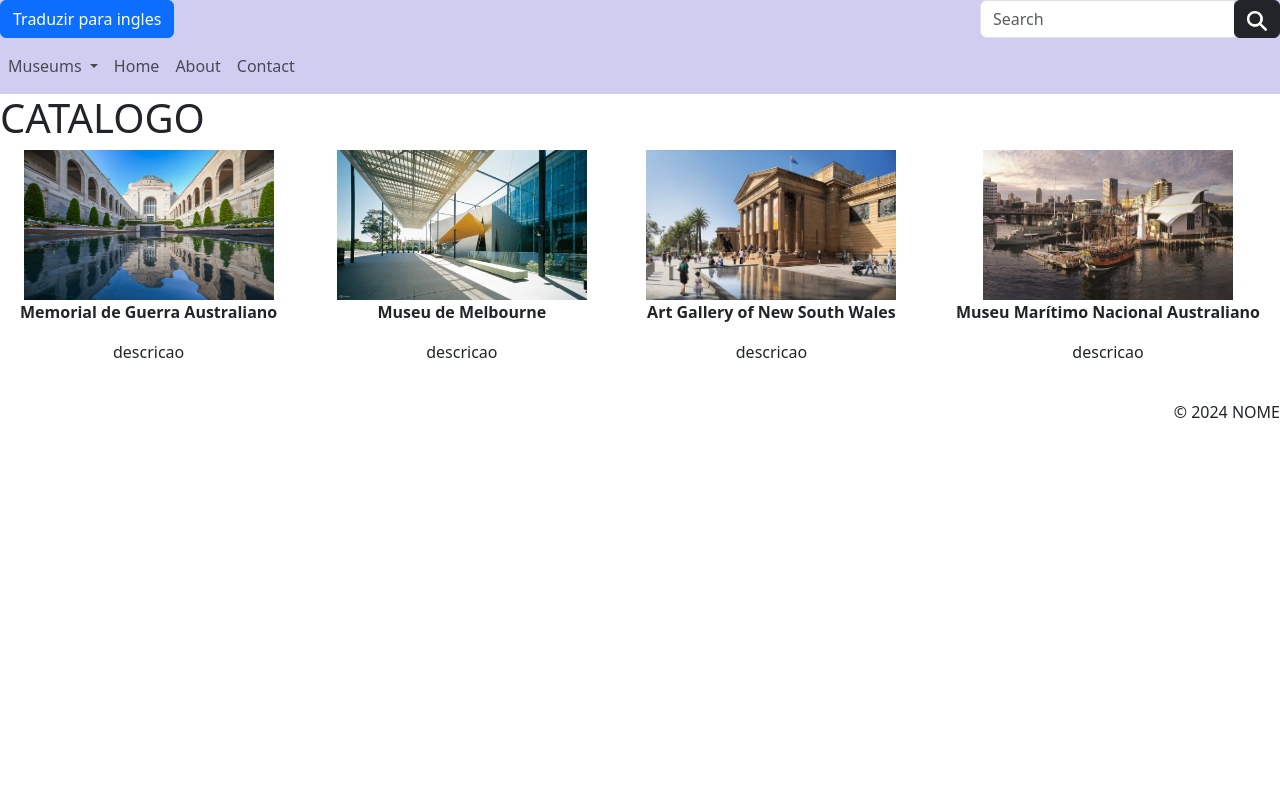
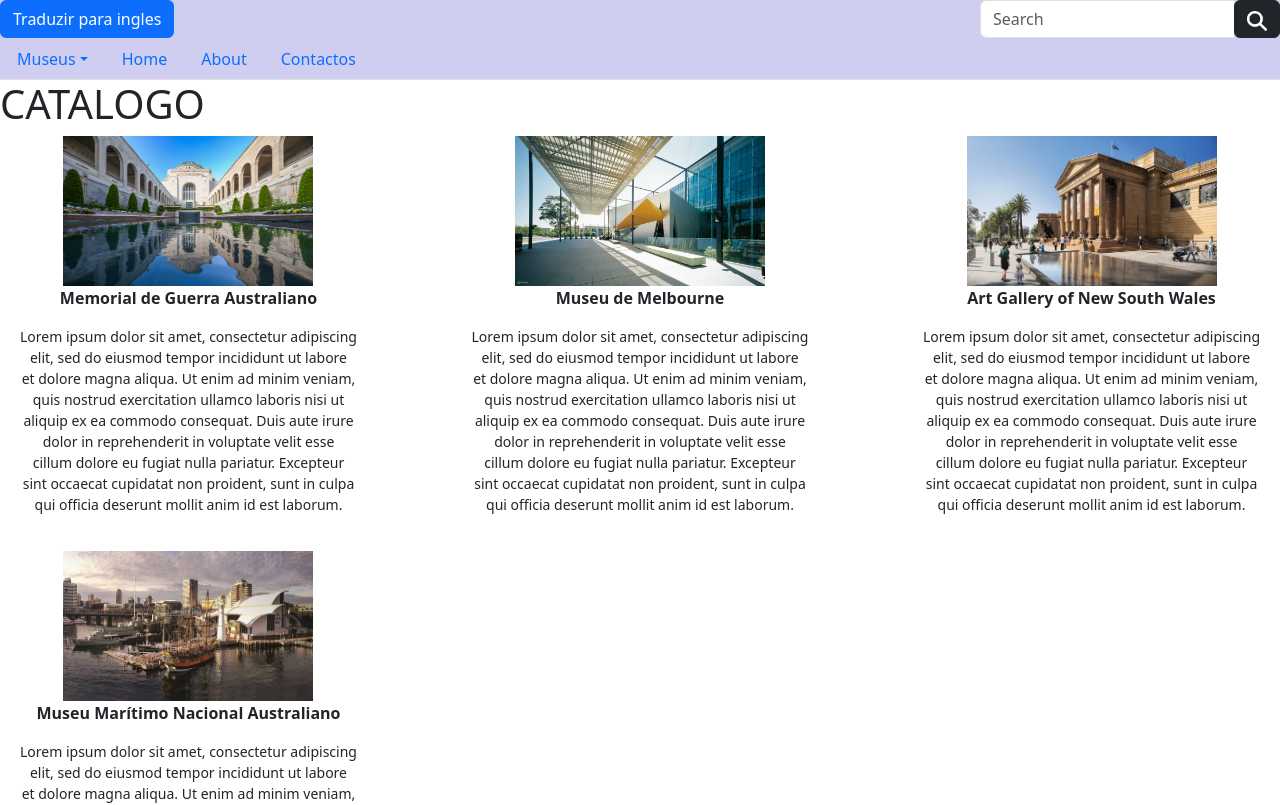
Before and after one commit to pokepark99/Programacao-Web, an Angular app: page / in a window 1280 px wide. Shown: the top 805 px of the page. Built offline with nearby package versions, Linux system fonts and the light colour scheme.

Commit message:
navegacao. O dropdown nao funciona

```diff
--- a/src/app/app.component.css
+++ b/src/app/app.component.css
@@ -15,3 +15,7 @@
 .header {
     background-color: rgb(207, 206, 241);
 }
+
+.descricao {
+    font-size: 14px;
+}
--- a/src/app/app.component.html
+++ b/src/app/app.component.html
@@ -1,8 +1,6 @@
-
     <!--Header-->
     <header class="header">
         <div class="d-flex justify-content-between align-items-center">
-            <!--<button class="btn btn-primary" onclick="traduzirPagina()">Traduzir para ingles</button>-->
             <button class="btn btn-primary" (click)="traduzirPagina()">Traduzir para ingles</button>
             <div class="input-group" style="width: 300px;">
                 <input type="text" class="form-control" placeholder="Search">
@@ -11,46 +9,37 @@
                 </div>
             </div>
         </div>
-        <nav class="navbar navbar-expand-lg navbar-light">
-            <button class="navbar-toggler" type="button" data-toggle="collapse" data-target="#navbarNav" aria-controls="navbarNav" aria-expanded="false" aria-label="Toggle navigation">
-                <span class="navbar-toggler-icon"></span>
-            </button>
-            <div class="collapse navbar-collapse" id="navbarNav">
-                <ul class="navbar-nav">
-                    <li class="nav-item dropdown">
-                        <a class="nav-link dropdown-toggle" href="#" id="navbarDropdown" role="button" data-toggle="dropdown" aria-haspopup="true" aria-expanded="false">
-                            Museums
-                        </a>
-                        <div class="dropdown-menu" aria-labelledby="navbarDropdown">
-                            <a class="dropdown-item" href="#">Louvre</a>
-                            <a class="dropdown-item" href="#">British Museum</a>
-                            <a class="dropdown-item" href="#">Metropolitan Museum of Art</a>
-                            <div class="dropdown-divider"></div>
-                            <a class="dropdown-item" href="#">More Museums...</a>
-                        </div>
+
+        <ul class="nav nav-tabs">
+            <li class="nav-item dropdown" (click)="toggleDropdown()">
+                <a class="nav-link dropdown-toggle" href="" role="button" aria-expanded="false">Museus</a>
+
+                @if(dropdown){
+                    <ul class="dropdown-menu" @if(dropdown)>
+                        <li><a class="dropdown-item" href="#">Action</a></li>
+                        <li><a class="dropdown-item" href="#">Another action</a></li>
+                        <li><a class="dropdown-item" href="#">Something else here</a></li>
+                        <li><hr class="dropdown-divider"></li>
+                        <li><a class="dropdown-item" href="#">Separated link</a></li>
+                      </ul>
+                }
+
               </li>
             <li class="nav-item">
-                        <a class="nav-link" href="#">Home</a>
+              <a class="nav-link" href="">Home</a>
             </li>
             <li class="nav-item">
-                        <a class="nav-link" href="#">About</a>
+              <a class="nav-link" href="">About</a>
             </li>
             <li class="nav-item">
-                        <a class="nav-link" href="#">Contact</a>
+                <a class="nav-link" href="">Contactos</a>
             </li>
         </ul>
-            </div>
-        </nav>
     </header>
 
 
+    <h1>CATALOGO</h1>
 
-
-
-
-    <header>
-        <h1>CATALOGO</h1>
-    </header>
 
     <main>
         <div class = "museus">
@@ -58,14 +47,30 @@
             <div class="museu">
                 <a href = "1.AWM.html"><img src = "../assets/images/Australian War Memorial.jpg" alt = "Memorial de Guerra Australiano" height = "150px" width = "250px"></a>
                 <p><b>Memorial de Guerra Australiano</b></p>
-                <p>descricao</p>
+                <p class="descricao">Lorem ipsum dolor sit amet, consectetur adipiscing <br>
+                    elit, sed do eiusmod tempor incididunt ut labore <br>
+                    et dolore magna aliqua. Ut enim ad minim veniam, <br>
+                    quis nostrud exercitation ullamco laboris nisi ut <br>
+                    aliquip ex ea commodo consequat. Duis aute irure <br>
+                    dolor in reprehenderit in voluptate velit esse <br>
+                    cillum dolore eu fugiat nulla pariatur. Excepteur <br>
+                    sint occaecat cupidatat non proident, sunt in culpa <br>
+                    qui officia deserunt mollit anim id est laborum.</p>
             </div>
 
             <!--museu Museu de Melbourne-->
             <div class="museu">
                 <a href = "2.MM.html"><img src = "../assets/images/Melbourne Museum.jpg" alt = "Museu de Melbourne" height = "150px" width = "250px"></a>
                 <p><b>Museu de Melbourne</b></p>
-                <p>descricao</p>
+                <p class="descricao">Lorem ipsum dolor sit amet, consectetur adipiscing <br>
+                    elit, sed do eiusmod tempor incididunt ut labore <br>
+                    et dolore magna aliqua. Ut enim ad minim veniam, <br>
+                    quis nostrud exercitation ullamco laboris nisi ut <br>
+                    aliquip ex ea commodo consequat. Duis aute irure <br>
+                    dolor in reprehenderit in voluptate velit esse <br>
+                    cillum dolore eu fugiat nulla pariatur. Excepteur <br>
+                    sint occaecat cupidatat non proident, sunt in culpa <br>
+                    qui officia deserunt mollit anim id est laborum.</p>
             </div>
 
 
@@ -73,14 +78,30 @@
             <div class="museu">
                 <a href = "3.AGNSW.html"><img src = "../assets/images/Art Gallery of New South Wales.jpg" alt = "Art Gallery of New South Wales" height = "150px" width = "250px"></a>
                 <p><b>Art Gallery of New South Wales </b></p>
-                <p>descricao</p>
+                <p class="descricao">Lorem ipsum dolor sit amet, consectetur adipiscing <br>
+                    elit, sed do eiusmod tempor incididunt ut labore <br>
+                    et dolore magna aliqua. Ut enim ad minim veniam, <br>
+                    quis nostrud exercitation ullamco laboris nisi ut <br>
+                    aliquip ex ea commodo consequat. Duis aute irure <br>
+                    dolor in reprehenderit in voluptate velit esse <br>
+                    cillum dolore eu fugiat nulla pariatur. Excepteur <br>
+                    sint occaecat cupidatat non proident, sunt in culpa <br>
+                    qui officia deserunt mollit anim id est laborum.</p>
             </div>
 
             <!--museu Museu Marítimo Nacional Australiano-->
             <div class="museu">
                 <a href = "4.ANMM.html"><img src = "../assets/images/Australian National Maritime Museum.jpg" alt = "Australian National Maritime Museum" height = "150px" width = "250px"></a>
                 <p><b>Museu Marítimo Nacional Australiano</b></p>
-                <p>descricao</p>
+                <p class="descricao">Lorem ipsum dolor sit amet, consectetur adipiscing <br>
+                    elit, sed do eiusmod tempor incididunt ut labore <br>
+                    et dolore magna aliqua. Ut enim ad minim veniam, <br>
+                    quis nostrud exercitation ullamco laboris nisi ut <br>
+                    aliquip ex ea commodo consequat. Duis aute irure <br>
+                    dolor in reprehenderit in voluptate velit esse <br>
+                    cillum dolore eu fugiat nulla pariatur. Excepteur <br>
+                    sint occaecat cupidatat non proident, sunt in culpa <br>
+                    qui officia deserunt mollit anim id est laborum.</p>
             </div>
         </div>
     </main>
--- a/src/app/app.component.ts
+++ b/src/app/app.component.ts
@@ -10,10 +10,16 @@
 })
 export class AppComponent {
   title = 'TrabalhoWeb';
+  dropdown = false;
 
   traduzirPagina(){
     // codigo para traduzir pag
     // o alerta e so para confirmar que a funcao esta a funcionar
     alert('Page will be translated to English');
   }
+
+  toggleDropdown() {
+    this.dropdown = !this.dropdown;
+  }
+
 }
```
Lines whose indentation alone changed are shown as unchanged.
